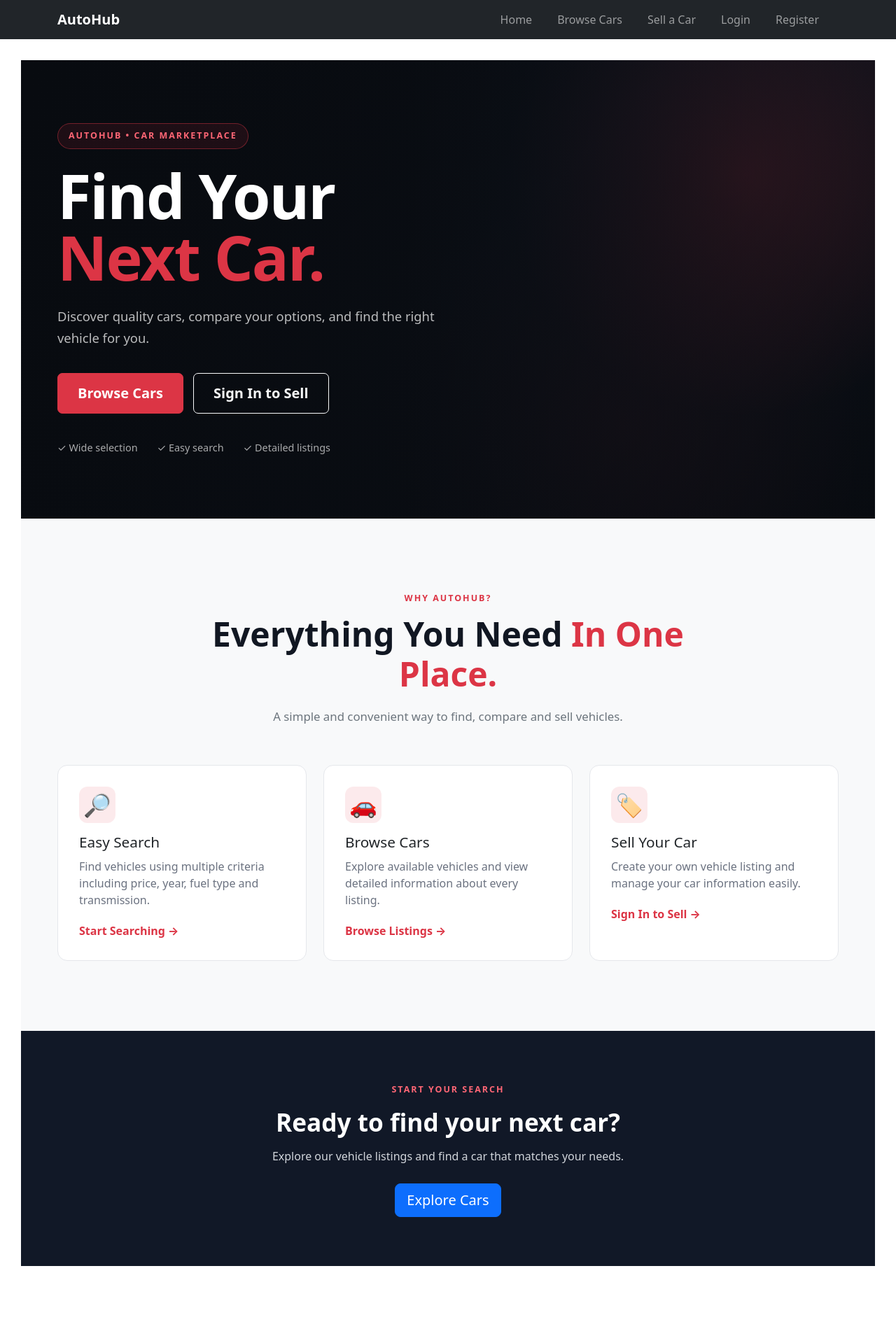
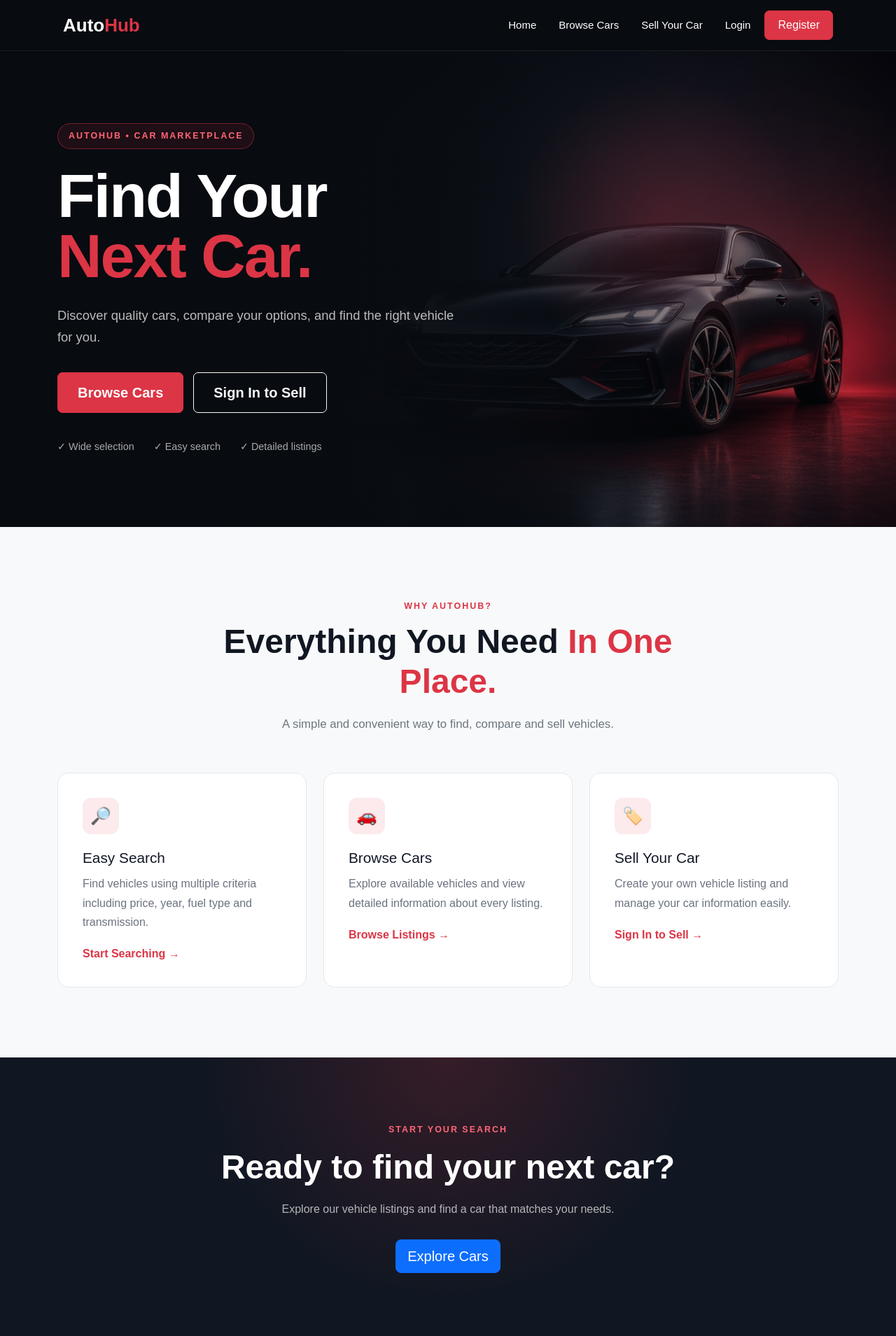
Before and after one commit to ManishTamang292/Autohub, a PHP site: page / in a window 1280 px wide. Shown: the whole page at 70% size. Before the commit the page ends 1809 px from the top, so only its background shows below. Run offline with PHP 8.4, Linux system fonts and the light colour scheme.

Commit message:
Redesign AutoHub homepage and navigation

````diff
--- a/css/style.css
+++ b/css/style.css
@@ -1,34 +1,99 @@
-```css
+
+/* =========================================================
+   GLOBAL
+   ========================================================= */
+
 body {
     font-family: Arial, sans-serif;
     margin: 0;
     padding: 0;
-}
-
-header {
-    background-color: #222;
-    color: white;
-    padding: 20px;
-}
-
-header h1 {
-    margin: 0 0 10px 0;
-}
-
-nav a {
-    color: white;
-    text-decoration: none;
-    margin-right: 20px;
-    font-weight: bold;
-}
-
-nav a:hover {
-    text-decoration: underline;
+    background: #ffffff;
+    color: #111827;
 }
 
 main {
     padding: 30px;
 }
+
+/* Homepage uses full-width sections */
+main:has(.hero-section) {
+    padding: 0;
+}
+/* =========================================================
+   AUTOHUB NAVBAR - CLEAN VERSION
+   ========================================================= */
+
+   .autohub-navbar {
+    width: 100%;
+    min-height: 72px;
+    background: #080b10;
+    border-bottom: 1px solid rgba(255, 255, 255, 0.08);
+    position: relative;
+    z-index: 1000;
+}
+
+.autohub-nav-container {
+    width: 100%;
+    max-width: 1140px;
+    min-height: 72px;
+    margin: 0 auto;
+    padding: 0 20px;
+    display: flex;
+    align-items: center;
+    justify-content: space-between;
+}
+
+.autohub-brand {
+    color: #ffffff !important;
+    text-decoration: none;
+    font-size: 26px;
+    font-weight: 800;
+}
+
+.autohub-brand span {
+    color: #dc3545;
+}
+
+#autohubNavbar {
+    display: flex !important;
+    align-items: center;
+}
+
+.autohub-nav-links {
+    display: flex !important;
+    flex-direction: row !important;
+    align-items: center !important;
+    gap: 8px;
+}
+
+.autohub-nav-links .nav-link {
+    display: inline-block;
+    color: #ffffff !important;
+    text-decoration: none;
+    padding: 8px 12px;
+    font-size: 15px;
+}
+
+.autohub-nav-links .nav-link:hover {
+    color: #dc3545 !important;
+}
+
+.autohub-nav-links .autohub-register-btn {
+    color: #ffffff !important;
+    background: #dc3545;
+    border: 1px solid #dc3545;
+    border-radius: 7px;
+    padding: 8px 18px;
+    text-decoration: none;
+}
+
+.autohub-nav-links .autohub-register-btn:hover {
+    background: #bb2d3b;
+}
+
+/* =========================================================
+   TABLES
+   ========================================================= */
 
 table {
     width: 100%;
@@ -55,6 +120,11 @@ tr:nth-child(even) {
 tr:hover {
     background-color: #eeeeee;
 }
+
+
+/* =========================================================
+   FORMS
+   ========================================================= */
 
 form {
     margin-top: 20px;
@@ -90,6 +160,11 @@ button:hover {
     background-color: #444;
 }
 
+
+/* =========================================================
+   SEARCH
+   ========================================================= */
+
 .search-grid {
     display: grid;
     grid-template-columns: repeat(3, 1fr);
@@ -98,34 +173,53 @@ button:hover {
 }
 
 
-/* Homepage Hero */
+/* =========================================================
+   HOMEPAGE HERO
+   ========================================================= */
 
 .hero-section {
     position: relative;
-    min-height: 620px;
+    min-height: 680px;
     display: flex;
     align-items: center;
     overflow: hidden;
+
     background:
-        radial-gradient(
-            circle at 85% 25%,
-            rgba(220, 53, 69, 0.22),
-            transparent 30%
+        linear-gradient(
+            90deg,
+            #080b10 0%,
+            rgba(8, 11, 16, 0.98) 28%,
+            rgba(8, 11, 16, 0.78) 52%,
+            rgba(8, 11, 16, 0.25) 78%,
+            rgba(8, 11, 16, 0.08) 100%
         ),
-        radial-gradient(
-            circle at 70% 80%,
-            rgba(220, 53, 69, 0.08),
-            transparent 35%
-        ),
-        linear-gradient(
-            135deg,
-            #080b10 0%,
-            #111722 50%,
-            #080b10 100%
-        );
+        url("../images/hero-car-blended.png") center right / cover no-repeat,
+        #080b10;
+
     color: white;
 }
 
+
+/* Red atmospheric lighting */
+.hero-section::after {
+    content: "";
+    position: absolute;
+    top: 5%;
+    right: 10%;
+    width: 420px;
+    height: 420px;
+
+    background: radial-gradient(
+        circle,
+        rgba(220, 53, 69, 0.20),
+        transparent 70%
+    );
+
+    pointer-events: none;
+}
+
+
+/* Additional dark overlay */
 .hero-overlay {
     position: absolute;
     inset: 0;
@@ -133,54 +227,66 @@ button:hover {
     background:
         linear-gradient(
             90deg,
-            rgba(8, 11, 16, 0.98) 0%,
-            rgba(8, 11, 16, 0.88) 45%,
-            rgba(8, 11, 16, 0.55) 75%,
-            rgba(8, 11, 16, 0.25) 100%
+            rgba(8, 11, 16, 0.96) 0%,
+            rgba(8, 11, 16, 0.82) 38%,
+            rgba(8, 11, 16, 0.35) 68%,
+            rgba(8, 11, 16, 0.12) 100%
         );
 
     pointer-events: none;
 }
 
+
 .hero-content {
     position: relative;
     z-index: 2;
     max-width: 720px;
-    padding: 90px 0;
+    padding: 100px 0;
 }
+
 
 .hero-label {
     display: inline-block;
-    margin-bottom: 22px;
+    margin-bottom: 24px;
     padding: 8px 15px;
+
     border: 1px solid rgba(220, 53, 69, 0.45);
     border-radius: 50px;
+
     background: rgba(220, 53, 69, 0.10);
+
     color: #ff6675;
     font-size: 0.78rem;
     font-weight: 700;
     letter-spacing: 2px;
 }
 
+
 .hero-content h1 {
     margin: 0 0 25px;
+
     font-size: clamp(3.5rem, 7vw, 5.5rem);
     font-weight: 800;
-    line-height: 1;
+    line-height: 0.98;
     letter-spacing: -2px;
 }
+
 
 .hero-content h1 span {
     color: #dc3545;
 }
 
+
 .hero-content p {
-    max-width: 600px;
+    max-width: 590px;
     margin-bottom: 35px;
+
     color: rgba(255, 255, 255, 0.72);
+
     font-size: 1.15rem;
     line-height: 1.7;
 }
+
 
 .hero-buttons {
     display: flex;
@@ -189,16 +295,25 @@ button:hover {
     margin-bottom: 38px;
 }
 
+
 .hero-buttons .btn {
     padding: 13px 28px;
     border-radius: 7px;
     font-weight: 600;
 }
 
+
 .hero-buttons .btn-primary {
     background: #dc3545;
     border-color: #dc3545;
 }
+
+
+.hero-buttons .btn-primary:hover {
+    background: #bb2d3b;
+    border-color: #bb2d3b;
+}
+
 
 .hero-features {
     display: flex;
@@ -206,17 +321,22 @@ button:hover {
     gap: 28px;
 }
 
+
 .hero-features span {
     color: rgba(255, 255, 255, 0.65);
     font-size: 0.9rem;
 }
 
-/* Why AutoHub Section */
+
+/* =========================================================
+   WHY AUTOHUB
+   ========================================================= */
 
 .why-section {
     padding: 100px 0;
     background: #f8f9fa;
 }
+
 
 .section-heading {
     max-width: 700px;
@@ -224,86 +344,115 @@ button:hover {
     text-align: center;
 }
 
+
+.section-label {
+    color: #dc3545;
+}
+
+
 .section-heading .section-label {
     display: inline-block;
     margin-bottom: 12px;
+
     color: #dc3545;
     font-size: 0.78rem;
     font-weight: 700;
     letter-spacing: 2px;
 }
 
+
 .section-heading h2 {
     margin-bottom: 18px;
+
     color: #111722;
     font-size: clamp(2rem, 4vw, 3rem);
     font-weight: 800;
 }
 
+
 .section-heading h2 span {
     color: #dc3545;
 }
 
+
 .section-heading p {
     margin: 0;
+
     color: #6c757d;
     font-size: 1.05rem;
     line-height: 1.7;
 }
 
-/* Homepage Feature Section */
 
-.section-label {
-    color: #dc3545;
-}
+/* =========================================================
+   FEATURE CARDS
+   ========================================================= */
 
 .feature-card {
     height: 100%;
     padding: 35px;
+
     background: #ffffff;
+
     border: 1px solid #e5e7eb;
     border-radius: 16px;
-    transition: transform 0.25s ease, box-shadow 0.25s ease;
+
+    transition:
+        transform 0.25s ease,
+        box-shadow 0.25s ease;
 }
+
 
 .feature-card:hover {
     transform: translateY(-6px);
-    box-shadow: 0 18px 40px rgba(0, 0, 0, 0.10);
+
+    box-shadow:
+        0 18px 40px rgba(0, 0, 0, 0.10);
 }
 
-.feature-card:hover {
-    transform: translateY(-5px);
-    box-shadow: 0 12px 30px rgba(0, 0, 0, 0.10);
-}
 
 .feature-icon {
     width: 52px;
     height: 52px;
+
     display: flex;
     align-items: center;
     justify-content: center;
+
     margin-bottom: 22px;
+
     border-radius: 12px;
+
     background: rgba(220, 53, 69, 0.10);
+
     font-size: 1.5rem;
 }
+
 
 .feature-card h3 {
     margin-bottom: 10px;
     font-size: 1.3rem;
 }
 
+
 .feature-card p {
     margin-bottom: 0;
     color: #6b7280;
+    line-height: 1.7;
 }
+
+
 .feature-card a {
     display: inline-block;
+
     margin-top: 20px;
+
     color: #dc3545;
+
     font-weight: 700;
     text-decoration: none;
 }
+
 
 .feature-card a:hover {
     color: #b02a37;
@@ -311,11 +460,15 @@ button:hover {
 }
 
 
-/* Homepage CTA */
+/* =========================================================
+   CALL TO ACTION
+   ========================================================= */
 
 .cta-section {
     position: relative;
+
     padding: 90px 0;
+
     background:
         radial-gradient(
             circle at 50% 0%,
@@ -323,116 +476,173 @@ button:hover {
             transparent 45%
         ),
         #111722;
+
     color: white;
     text-align: center;
 }
+
 
 .cta-content {
     max-width: 700px;
     margin: 0 auto;
 }
 
+
 .cta-content .section-label {
     display: inline-block;
+
     margin-bottom: 15px;
+
     color: #ff6675;
+
     font-size: 0.78rem;
     font-weight: 700;
     letter-spacing: 2px;
 }
 
+
 .cta-content h2 {
     margin-bottom: 18px;
+
     font-size: clamp(2rem, 4vw, 3rem);
     font-weight: 800;
 }
 
+
 .cta-content p {
     max-width: 600px;
+
     margin: 0 auto 30px;
+
     color: rgba(255, 255, 255, 0.68);
+
     line-height: 1.7;
 }
 
 
-/* Homepage Mobile */
+/* =========================================================
+   CAR LISTING CARDS
+   ========================================================= */
+
+.car-card {
+    background: white;
+
+    border: 1px solid #e5e7eb;
+    border-radius: 14px;
+
+    overflow: hidden;
+
+    transition:
+        transform 0.2s ease,
+        box-shadow 0.2s ease;
+}
+
+
+.car-card:hover {
+    transform: translateY(-6px);
+
+    box-shadow:
+        0 12px 30px rgba(0, 0, 0, 0.1);
+}
+
+
+.car-card-top {
+    background:
+        linear-gradient(
+            135deg,
+            #111827,
+            #1e3a5f
+        );
+
+    color: white;
+
+    padding: 25px;
+
+    display: flex;
+    justify-content: space-between;
+    align-items: center;
+}
+
+
+.car-badge {
+    background: rgba(255, 255, 255, 0.15);
+
+    padding: 5px 10px;
+
+    border-radius: 20px;
+
+    font-size: 0.85rem;
+}
+
+
+.car-price {
+    font-size: 1.3rem;
+    font-weight: bold;
+}
+
+
+.car-card-body {
+    padding: 25px;
+}
+
+
+.car-card-body h3 {
+    font-size: 1.35rem;
+    margin-bottom: 20px;
+}
+
+
+.car-specs {
+    display: flex;
+    flex-direction: column;
+    gap: 8px;
+
+    color: #4b5563;
+
+    margin-bottom: 18px;
+}
+
+
+.car-location {
+    color: #6b7280;
+    margin-bottom: 20px;
+}
+
+
+/* =========================================================
+   MOBILE
+   ========================================================= */
+
+@media (max-width: 991px) {
+
+    .autohub-navbar .navbar-nav {
+        padding-top: 15px;
+        padding-bottom: 10px;
+        align-items: flex-start !important;
+    }
+
+    .autohub-navbar .nav-link {
+        margin-left: 0;
+    }
+
+    .autohub-register-btn {
+        margin-left: 0;
+        margin-top: 8px;
+    }
+}
+
 
 @media (max-width: 768px) {
 
     .hero-section {
-        min-height: 650px;
-    }
+        min-height: 700px;
 
-    .hero-overlay {
-        background: rgba(10, 12, 18, 0.78);
-    }
-
-    .hero-content {
-        padding: 60px 20px;
-    }
-
-    .hero-content h1 {
-        font-size: 3rem;
-    }
-
-    .hero-features {
-        flex-direction: column;
-        gap: 10px;
-    }
-
+        background:
+            linear-gradient(
+                rgba(8, 11, 16, 0.82),
+                rgba(8, 11, 16, 0.94)
+            ),
+            url("../images/hero-car-blended.png") center / cover no-repeat,
+            #080b10;
 }
-
-
-/* Homepage Feature Section */
-
-.section-label {
-    color: #dc3545;
 }
-
-.feature-card {
-    height: 100%;
-    padding: 30px;
-    background: white;
-    border: 1px solid #e5e7eb;
-    border-radius: 14px;
-    transition: transform 0.2s ease, box-shadow 0.2s ease;
-}
-
-.feature-card:hover {
-    transform: translateY(-5px);
-    box-shadow: 0 12px 30px rgba(0, 0, 0, 0.10);
-}
-
-.feature-icon {
-    margin-bottom: 15px;
-    font-size: 2rem;
-}
-
-.feature-card h3 {
-    margin-bottom: 10px;
-    font-size: 1.3rem;
-}
-
-.feature-card p {
-    margin-bottom: 0;
-    color: #6b7280;
-}
-
-
-/* Homepage CTA */
-
-.cta-section {
-    padding: 70px 0;
-    background: #111827;
-    color: white;
-    text-align: center;
-}
-
-.cta-content h2 {
-    margin-bottom: 15px;
-    font-size: 2.2rem;
-}
-
-.cta-content p {
-    margin-bottom: 25px;
-    color: #d1d5db;
--- a/templates/base.html.twig
+++ b/templates/base.html.twig
@@ -1,3 +1,4 @@
+
 <!DOCTYPE html>
 <html lang="en">
 
@@ -7,12 +8,14 @@
 
     <meta name="viewport" content="width=device-width, initial-scale=1.0">
 
+    <!-- Bootstrap -->
     <link
         href="https://cdn.jsdelivr.net/npm/bootstrap@5.3.8/dist/css/bootstrap.min.css"
         rel="stylesheet"
     >
 
-    <link rel="stylesheet" href="css/style.css">
+    <!-- AutoHub Styles -->
+    <link rel="stylesheet" href="css/style.css?v=3">
 
     <title>
         {% block title %}AutoHub{% endblock %}
@@ -22,15 +25,33 @@
 
 <body>
 
-    <nav class="navbar navbar-expand-lg bg-dark navbar-dark">
 
-        <div class="container">
+    <!-- Navigation -->
+    <nav class="autohub-navbar">
+        <div class="autohub-nav-container">
 
-            <a class="navbar-brand" href="index.php">
-                AutoHub
+            <!-- Brand -->
+            <a class="navbar-brand autohub-brand" href="index.php">
+                Auto<span>Hub</span>
             </a>
 
-            <div class="navbar-nav">
+            <!-- Mobile Menu Button -->
+            <button
+                class="navbar-toggler"
+                type="button"
+                data-bs-toggle="collapse"
+                data-bs-target="#autohubNavbar"
+                aria-controls="autohubNavbar"
+                aria-expanded="false"
+                aria-label="Toggle navigation"
+            >
+                <span class="navbar-toggler-icon"></span>
+            </button>
+
+            <!-- Navigation Links -->
+           <div id="autohubNavbar">
+
+                <div class="autohub-nav-links">
 
                     <a class="nav-link" href="index.php">
                         Home
@@ -40,27 +61,37 @@
                         Browse Cars
                     </a>
 
+                    {% if username %}
+
                         <a class="nav-link" href="add-car.php">
-                    Sell a Car
+                            Sell Your Car
                         </a>
 
-                {% if username %}
-
-                <span class="nav-link text-light">
+                        <span class="nav-link autohub-welcome">
                             Welcome, {{ username }}
                         </span>
 
-                <a class="nav-link" href="logout.php">
+                        <a
+                            class="nav-link autohub-login-link"
+                            href="logout.php"
+                        >
                             Logout
                         </a>
 
                     {% else %}
 
                         <a class="nav-link" href="login.php">
+                            Sell Your Car
+                        </a>
+
+                        <a class="nav-link" href="login.php">
                             Login
                         </a>
 
-                <a class="nav-link" href="register.php">
+                        <a
+                            class="btn btn-primary autohub-register-btn"
+                            href="register.php"
+                        >
                             Register
                         </a>
 
@@ -70,14 +101,24 @@
 
             </div>
 
+        </div>
+
     </nav>
 
+
+    <!-- Main Page Content -->
     <main>
 
         {% block content %}{% endblock %}
 
     </main>
 
+
+    <!-- Bootstrap JavaScript -->
+    <script
+        src="https://cdn.jsdelivr.net/npm/bootstrap@5.3.8/dist/js/bootstrap.bundle.min.js"
+    ></script>
+
 </body>
 
 </html>
--- a/templates/index.html.twig
+++ b/templates/index.html.twig
@@ -4,8 +4,6 @@
 
 {% block content %}
 
-
-<!-- Hero Section -->
 <section class="hero-section">
 
     <div class="hero-overlay"></div>
@@ -67,12 +65,11 @@
 </section>
 
 
-<!-- Why AutoHub -->
 <section class="why-section">
 
     <div class="container">
 
-        <div class="section-heading text-center">
+        <div class="section-heading">
 
             <span class="section-label">
                 WHY AUTOHUB?
@@ -90,20 +87,15 @@
 
         </div>
 
-
         <div class="row g-4">
 
             <div class="col-md-4">
 
                 <div class="feature-card">
 
-                    <div class="feature-icon">
-                        🔎
-                    </div>
+                    <div class="feature-icon">🔎</div>
 
-                    <h3>
-                        Easy Search
-                    </h3>
+                    <h3>Easy Search</h3>
 
                     <p>
                         Find vehicles using multiple criteria
@@ -124,13 +116,9 @@
 
                 <div class="feature-card">
 
-                    <div class="feature-icon">
-                        🚗
-                    </div>
+                    <div class="feature-icon">🚗</div>
 
-                    <h3>
-                        Browse Cars
-                    </h3>
+                    <h3>Browse Cars</h3>
 
                     <p>
                         Explore available vehicles and view
@@ -150,13 +138,9 @@
 
                 <div class="feature-card">
 
-                    <div class="feature-icon">
-                        🏷️
-                    </div>
+                    <div class="feature-icon">🏷️</div>
 
-                    <h3>
-                        Sell Your Car
-                    </h3>
+                    <h3>Sell Your Car</h3>
 
                     <p>
                         Create your own vehicle listing and
@@ -167,15 +151,15 @@
 
                         <a href="add-car.php">
                             Sell Your Car →
+                        </a>
 
                     {% else %}
 
                         <a href="login.php">
                             Sign In to Sell →
+                        </a>
 
                     {% endif %}
-
-                        </a>
 
                 </div>
 
@@ -188,7 +172,6 @@
 </section>
 
 
-<!-- Call To Action -->
 <section class="cta-section">
 
     <div class="container">
@@ -208,8 +191,7 @@
                 a car that matches your needs.
             </p>
 
-            <a href="cars.php"
-               class="btn btn-primary btn-lg">
+            <a href="cars.php" class="btn btn-primary btn-lg">
                 Explore Cars
             </a>
 
````
Also changed, not shown: images/hero-car-blended.png (added), images/hero-car-only.png (deleted). Lines whose indentation alone changed are shown as unchanged.
